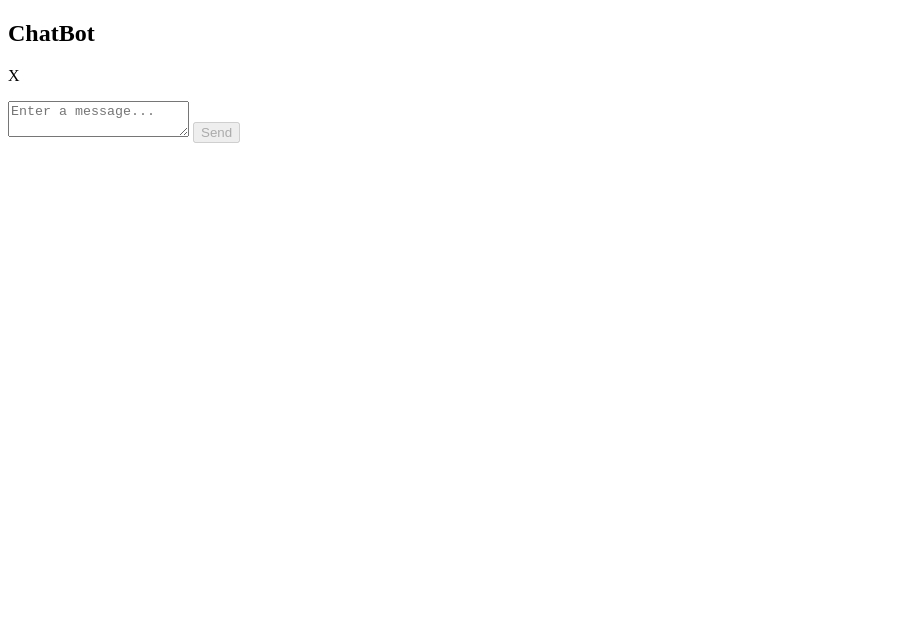
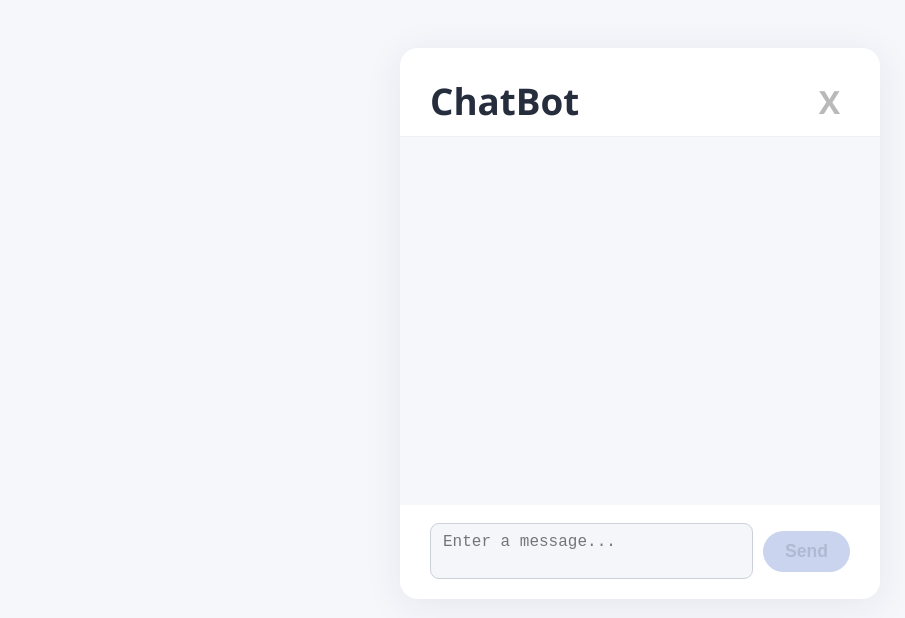
Before and after one commit to RameshKondala/chatbot-prototype, a website: page index.html in a window 1280 px wide. Shown: the whole page, without its empty margins (0-905 px from the left). Drawn offline with Linux system fonts and the light colour scheme.

Commit message:
Enhance chatbot CSS and improvements

```diff
--- a/index.html
+++ b/index.html
@@ -1,8 +1,10 @@
 <!DOCTYPE html>
 <html lang="en">
-<head>
+<head >
   <meta charset="UTF-8">
   <title>Chatbot</title>
+  <link rel="stylesheet" href="style.css">
+
 
 </head>
 <body>
--- a/style.css
+++ b/style.css
@@ -0,0 +1,144 @@
+body {
+    font-family: 'Segoe UI', Arial, sans-serif;
+    background: #f6f7fb;
+    margin: 0;
+    padding: 0;
+    box-sizing: border-box;
+  }
+
+  .chatBot {
+    max-width: 480px;
+    margin: 48px auto 0 auto;
+    background: #fff;
+    border-radius: 18px;
+    box-shadow: 0 6px 38px rgba(30, 40, 90, 0.08);
+    padding: 0 0 20px 0;
+  }
+
+  header {
+    padding: 28px 30px 10px 30px;
+    border-bottom: 1.5px solid #f0f0f0;
+    display: flex;
+    justify-content: space-between;
+    align-items: center;
+  }
+
+  header h2 {
+    margin: 0;
+    font-size: 2.3rem;
+    font-weight: bold;
+    color: #262d3d;
+  }
+
+  header span#cross {
+    font-size: 2rem;
+    font-weight: bold;
+    color: #b9b9b9;
+    cursor: pointer;
+    padding: 0 10px;
+    transition: color 0.2s;
+  }
+  header span#cross:hover,
+  header span#cross:focus {
+    color: #ff6767;
+  }
+
+  .chatbox {
+    padding: 24px 30px;
+    list-style: none;
+    margin: 0;
+    min-height: 320px;
+    max-height: 340px;
+    overflow-y: auto;
+    background: #f6f7fb;
+  }
+
+  .chat {
+    margin: 16px 0;
+    padding: 10px 18px;
+    border-radius: 12px;
+    display: inline-block;
+    max-width: 78%;
+    font-size: 1.05rem;
+    line-height: 1.5;
+  }
+
+  .chat-outgoing {
+    background: #d9eafd;
+    align-self: flex-end;
+    margin-left: 22%;
+    color: #093558;
+    border-bottom-right-radius: 2px;
+  }
+
+  .chat-incoming {
+    background: #eee;
+    color: #222;
+    border-bottom-left-radius: 2px;
+  }
+
+  .chat-input {
+    display: flex;
+    align-items: center;
+    gap: 10px;
+    padding: 18px 30px 0 30px;
+  }
+
+  .chat-input textarea {
+    resize: none;
+    border: 1.5px solid #cbd0da;
+    border-radius: 9px;
+    font-size: 1rem;
+    padding: 9px 12px;
+    width: 100%;
+    min-height: 48px;
+    box-sizing: border-box;
+    outline: none;
+    background: #f5f6fa;
+    transition: border-color 0.2s;
+  }
+
+  .chat-input textarea:focus {
+    border-color: #8cb1ea;
+    background: #e7f0fe;
+  }
+
+  .chat-input button {
+    background: #446efa;
+    color: #fff;
+    border: none;
+    border-radius: 22px;
+    padding: 10px 22px;
+    font-size: 1.1rem;
+    font-weight: 600;
+    cursor: pointer;
+    transition: background 0.18s;
+  }
+  .chat-input button:disabled {
+    background: #cad4ef;
+    color: #b0b9d1;
+    cursor: not-allowed;
+  }
+  .chat-input .spinner {
+    margin-left: 10px;
+    display: none;
+  }
+
+  .error {
+    color: #e92222;
+    background: #fff0f0;
+    border-left: 4px solid #e92222;
+    padding: 6px 12px;
+    border-radius: 8px;
+  }
+
+  ::-webkit-scrollbar {
+    width: 7px;
+  }
+  ::-webkit-scrollbar-thumb {
+    background: #e0e3ea;
+    border-radius: 7px;
+  }
+  ::-webkit-scrollbar-track {
+    background: #f6f7fb;
+  }
```
Also changed, not shown: 1 other file.
